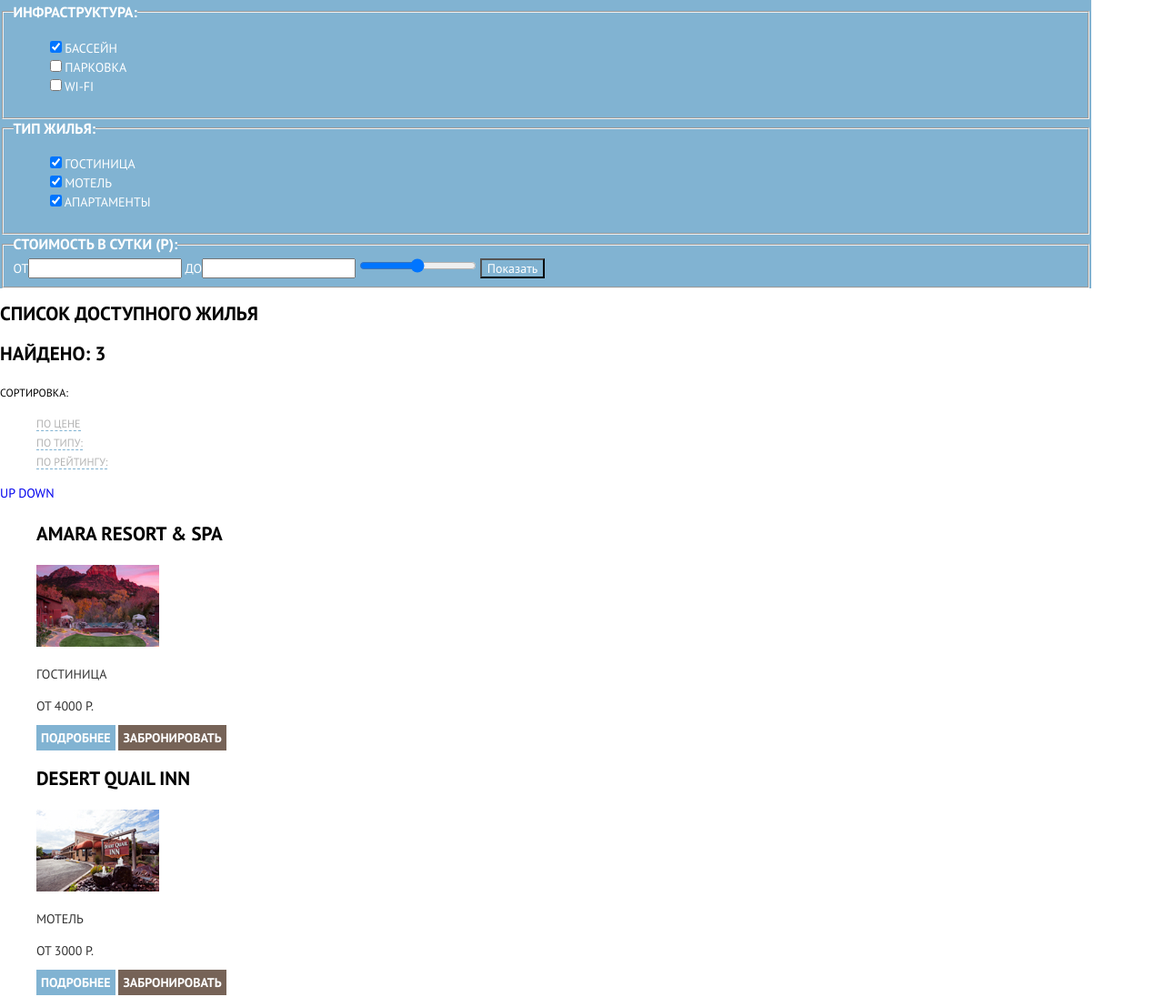
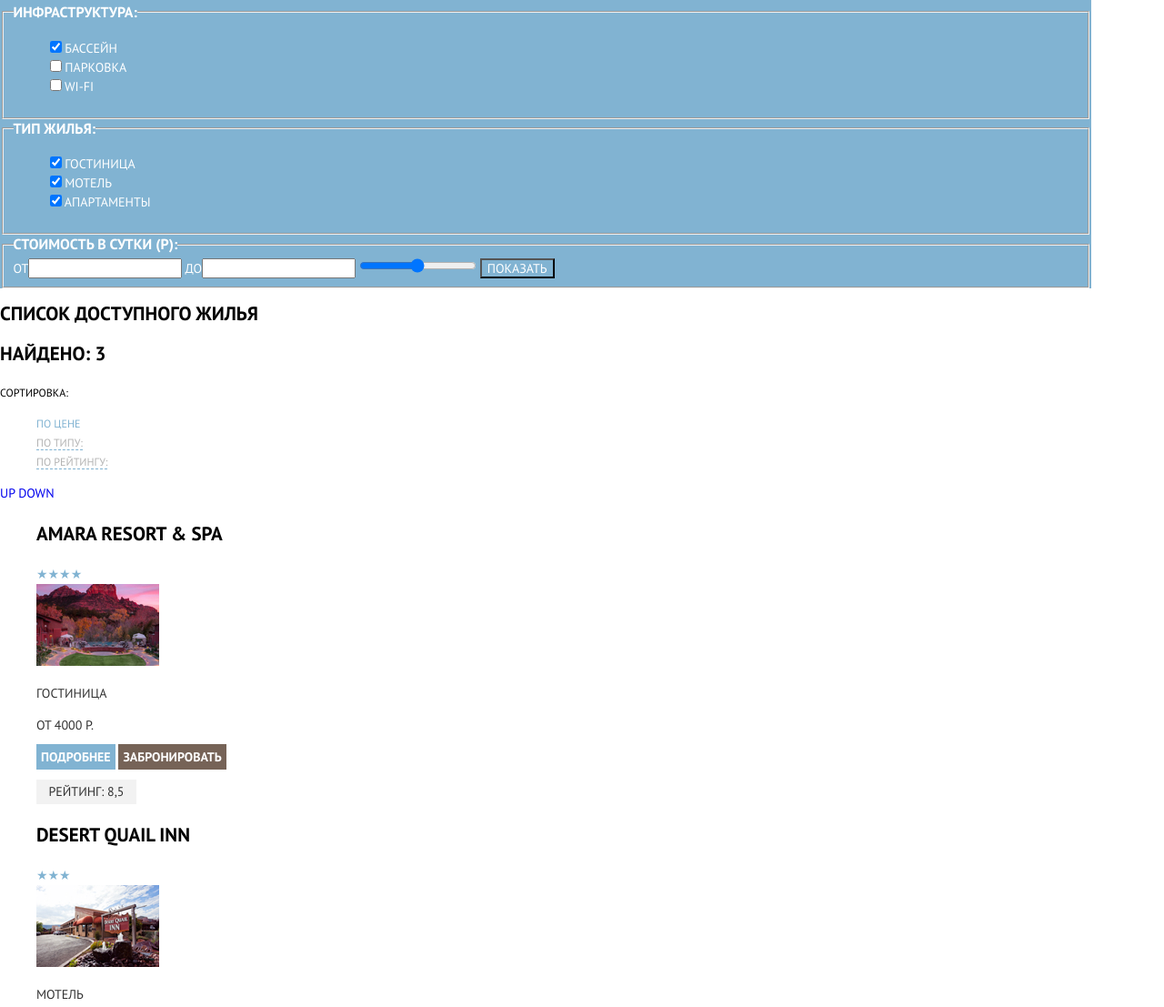
Before and after one commit to htmlacademy-htmlcss/1666943-sedona-30, a plain HTML site: page 8/catalog.html in a window 1280 px wide. Shown: the part 288-1395 px from the top of the page at 91% size. Drawn offline with Linux system fonts and the light colour scheme.

Commit message:
:heavy_check_mark: Сборка #8

```diff
--- a/8/catalog.html
+++ b/8/catalog.html
@@ -15,7 +15,7 @@
 <body class="page-body">
   <header class="main-header">
     <nav class="main-navigation">
-      <a class="main-header-logo">
+      <a class="main-header-logo" href="index.html">
         <img src="img/logo.svg" width="138" height="70" alt="Логотип туристического городка Седона">
       </a>
       <ul class="site-navigation">
@@ -79,7 +79,7 @@
       <p class="sorting-subtitle">Найдено: 3</p>
       <p class="sorting-p">Сортировка:</p>
       <ul class="sorting">
-        <li><a href="#">По цене</a></li>
+        <li><a href="#" class="current-sort">По цене</a></li>
         <li><a href="#">По типу:</a></li>
         <li><a href="#">По рейтингу:</a></li>
       </ul>
@@ -90,31 +90,37 @@
           <a class="lodging-name" href="#">
             <h3>Amara Resort & SPA</h3>
           </a>
+          <div class="rating-star">★★★★</div>
           <img src="img/catalog/hotel.jpg" width="135" height="90">
           <p>Гостиница</p>
           <p>От 4000 р.</p>
           <a class="catalog-detail" href="#">Подробнее</a>
           <a class="catalog-reservation" href="#">Забронировать</a>
+          <p Class="rating">Рейтинг: 8,5</p>
         </li>
         <li class="catalog-item">
           <a class="lodging-name" href="#">
             <h3>Desert Quail INN</h3>
           </a>
+          <div class="rating-star">★★★</div>
           <img src="img/catalog/motel.jpg" width="135" height="90">
           <p>Мотель</p>
           <p>От 3000 р.</p>
           <a class="catalog-detail" href="#">Подробнее</a>
           <a class="catalog-reservation" href="#">Забронировать</a>
+          <p Class="rating">Рейтинг: 8,9</p>
         </li>
         <li class="catalog-item">
           <a class="lodging-name" href="#">
             <h3>Villas at Poco Diablo</h3>
           </a>
+          <div class="rating-star">★★</div>
           <img src="img/catalog/apartaments.jpg" width="135" height="90">
           <p>Апартаменты</p>
           <p>От 2000 р.</p>
           <a class="catalog-detail" href="#">Подробнее</a>
           <a class="catalog-reservation" href="#">Забронировать</a>
+          <p Class="rating">Рейтинг: 9,2</p>
         </li>
       </ul>
     </section>
--- a/8/css/style.css
+++ b/8/css/style.css
@@ -23,6 +23,8 @@
   --basic-dark-blue: #669EC0;
   --basic-extra-blue: #5496BD;
   --basic-gray: #eeeeee;
+  --basic-extra-gray: #F2F2F2;
+  --basic-dark-gray: #666666;
   --basic-black-gray: #333333;
   --basic-black: #000000;
   --basic-brown: #766357;
@@ -227,6 +229,7 @@ a {
 }
 
 .filter-search-button {
+  text-transform: uppercase;
   background-color: transparent;
   color: var(--basic-white);
 }
@@ -273,6 +276,24 @@ a {
 .sorting a:active {
   color: var(--basic-black);
   border: none;
+}
+
+.sorting .current-sort {
+  color: var(--basic-blue);
+  border: none;
+}
+
+.rating {
+  background: var(--basic-extra-gray);
+  color: var(--basic-dark-gray);
+  text-align: center;
+  width: 110px;
+  height: 27px;
+  line-height: 1.9em;
+}
+
+.rating-star {
+  color: var(--basic-blue);
 }
 
 .catalog-list {
```
Also changed, not shown: 8/index.html (+1 -1 lines).
